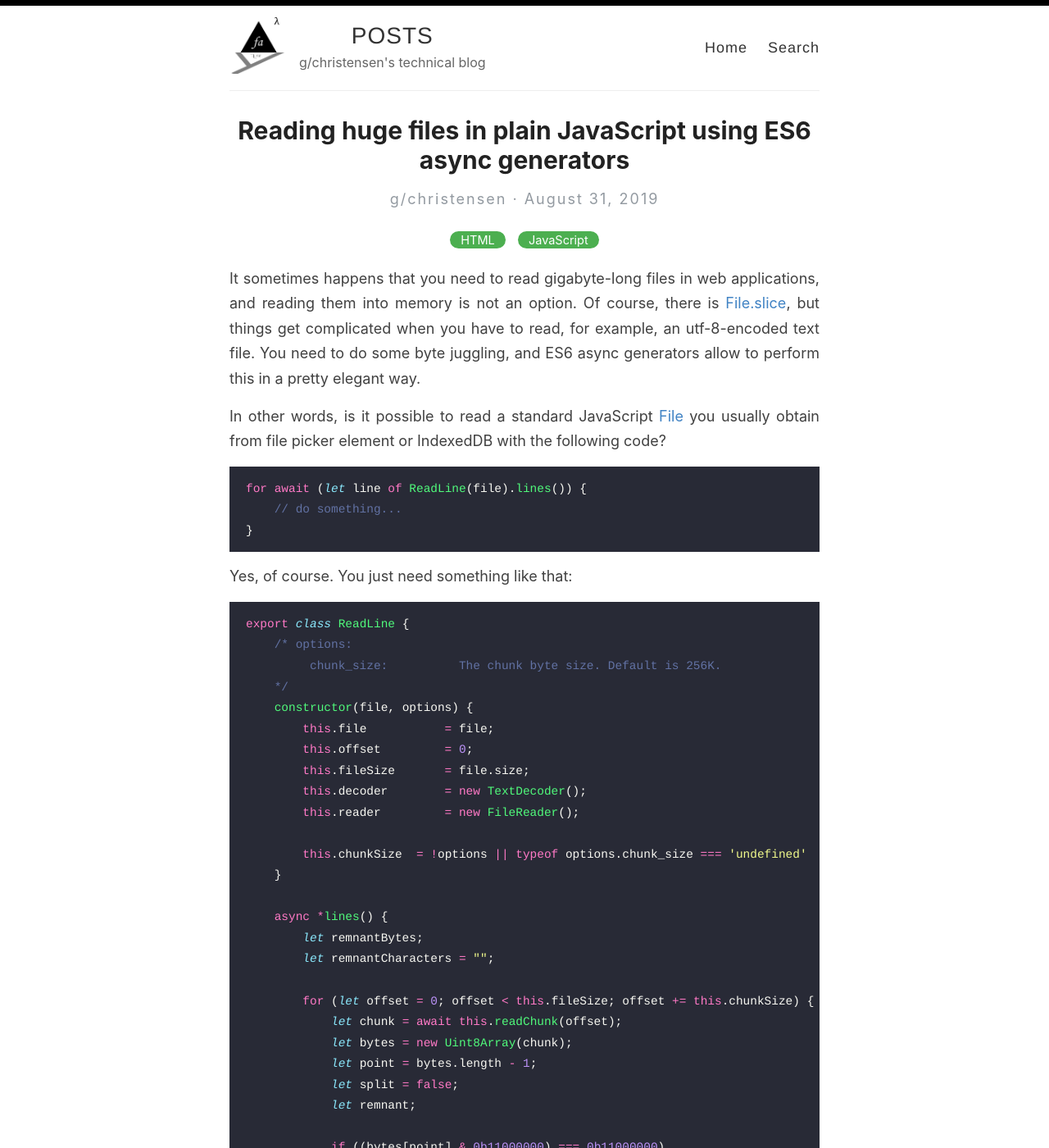
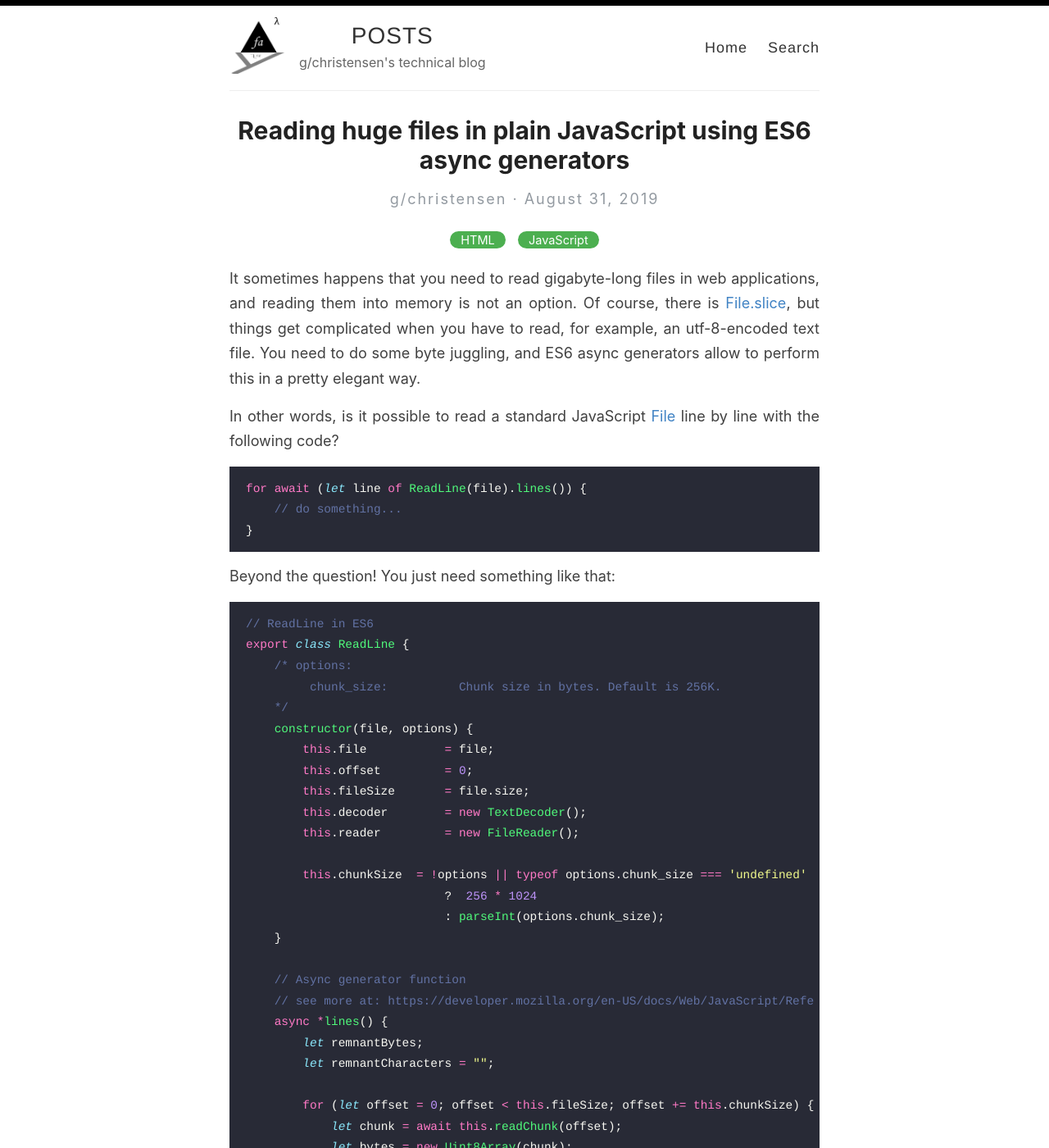
Before and after one commit to GChristensen/posts, a Jekyll site: the page built from _posts/2019-08-31-readline.md, in a window 1280 px wide and 1400 px high. Shown: the whole window at 82% size. Built offline with Jekyll 4.4.1, drawn with Linux system fonts in a browser that asks for light colours.

Commit message:
config edit

````diff
--- a/_posts/2019-08-31-readline.md
+++ b/_posts/2019-08-31-readline.md
@@ -10,7 +10,7 @@ but things get complicated when you have to read, for example, an utf-8-encoded
 juggling, and ES6 async generators allow to perform this in a pretty elegant way.
 
 In other words, is it possible to read a standard JavaScript [File](https://developer.mozilla.org/en-US/docs/Web/API/File)
-you usually obtain from file picker element or IndexedDB with the following code?
+line by line with the following code?
 
 ```javascript
 for await (let line of ReadLine(file).lines()) {
@@ -18,12 +18,13 @@ for await (let line of ReadLine(file).lines()) {
 }
 ```
 
-Yes, of course. You just need something like that:
+Beyond the question! You just need something like that:
 
 ```javascript
+// ReadLine in ES6
 export class ReadLine {
     /* options:
-         chunk_size:          The chunk byte size. Default is 256K.
+         chunk_size:          Chunk size in bytes. Default is 256K.
     */
     constructor(file, options) {
         this.file           = file;
@@ -32,9 +33,13 @@ export class ReadLine {
         this.decoder        = new TextDecoder();
         this.reader         = new FileReader();
 
-        this.chunkSize  = !options || typeof options.chunk_size === 'undefined' ?  256 * 1024 : parseInt(options.chunk_size);
+        this.chunkSize  = !options || typeof options.chunk_size === 'undefined'
+                            ?  256 * 1024
+                            : parseInt(options.chunk_size);
     }
 
+    // Async generator function
+    // see more at: https://developer.mozilla.org/en-US/docs/Web/JavaScript/Reference/Statements/for-await...of
     async *lines() {
         let remnantBytes;
         let remnantCharacters = "";
````
